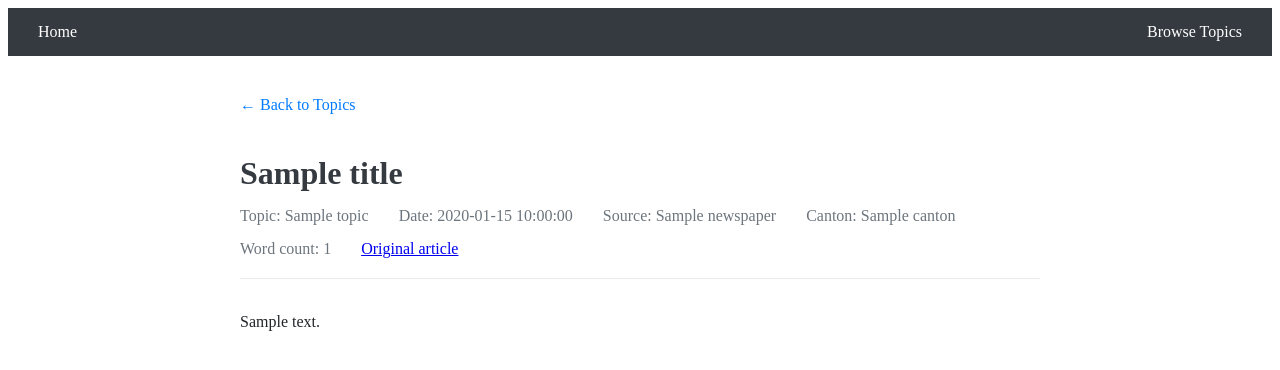
After one commit to TheRori/newspapers-scrap, a Flask app: template templates/view_file.html in a window 1280 px wide. The commit adds this page. Shown: the top 370 px of the page. Run offline with Flask 3, Linux system fonts and the light colour scheme; the template is opened without the code that fills it: most values are stand-ins (such as "Sample title", 1, 10 or a date in 2020).

Commit message:
feat(browser) Add the browser with filters and content dynamically displayed

```diff
--- a/app.py
+++ b/app.py
@@ -1,4 +1,6 @@
 # app.py
+from pathlib import Path
+
 import logging_config
 import json
 import os
@@ -12,8 +14,6 @@ from flask import Flask, render_template, request, jsonify
 from flask_socketio import SocketIO
 from queue import Queue, Empty
 from threading import Thread
-
-
 
 logger = logging.getLogger(__name__)
 
@@ -43,9 +43,10 @@ def stream_process(process, queue):
                 try:
                     with open(json_path, 'r', encoding='utf-8') as f:
                         article_data = json.load(f)
-                        queue.put(f"Article: {article_data['title']}")
-                        queue.put(f"Source: {article_data['newspaper']} ({article_data['date']})")
-                        queue.put(f"URL: {article_data['url']}")
+                        queue.put(f"Article: {article_data.get('title', 'No title')}")
+                        queue.put(
+                            f"Source: {article_data.get('newspaper', 'Unknown')} ({article_data.get('date', 'Unknown')})")
+                        queue.put(f"URL: {article_data.get('url', 'No URL')}")
                         queue.put("---")
                 except Exception as e:
                     queue.put(f"Error reading article data: {str(e)}")
@@ -71,6 +72,153 @@ def stream_process(process, queue):
         process.stdout.close()
         queue.put("Search process completed")
 
+
+import os
+from flask import send_from_directory, abort
+
+
+# Add this route to browse topics and files
+@app.route('/browse')
+def browse_topics():
+    """Display the topics directory structure with rich metadata and filtering"""
+    topics_dir = Path('data') / 'by_topic'
+
+    # Get filter parameters
+    filter_word = request.args.get('filter_word', '').strip().lower()
+    filter_date_from = request.args.get('date_from', '')
+    filter_date_to = request.args.get('date_to', '')
+
+    # Get word count filter parameters
+    min_words = request.args.get('min_words', '')
+    max_words = request.args.get('max_words', '')
+
+    # Convert to integers if present
+    min_words = int(min_words) if min_words and min_words.isdigit() else None
+    max_words = int(max_words) if max_words and max_words.isdigit() else None
+
+    if not os.path.exists(topics_dir):
+        return render_template('browse.html', error=f'Topics directory {topics_dir} not found', topics=[])
+
+    topics = []
+    for topic in sorted(os.listdir(topics_dir)):
+        topic_path = os.path.join(topics_dir, topic)
+        if os.path.isdir(topic_path):
+            topic_info = {
+                'name': topic,
+                'files': []
+            }
+
+            for file in sorted(os.listdir(topic_path)):
+                if file.endswith('.json'):
+                    file_path = os.path.join(topic_path, file)
+                    try:
+                        with open(file_path, 'r', encoding='utf-8') as f:
+                            file_data = json.load(f)
+
+                            # Check if file matches the filter criteria
+                            include_file = True
+
+                            # Word filter (in title or content)
+                            if filter_word:
+                                title = file_data.get('title', '').lower()
+                                content = file_data.get('content', '').lower()
+                                if filter_word not in title and filter_word not in content:
+                                    include_file = False
+
+                            # Date range filter
+                            if include_file and (filter_date_from or filter_date_to):
+                                file_date = file_data.get('date', '')
+                                if filter_date_from and file_date < filter_date_from:
+                                    include_file = False
+                                if filter_date_to and file_date > filter_date_to:
+                                    include_file = False
+
+                            # Word count filter
+                            if include_file and (min_words is not None or max_words is not None):
+                                word_count = file_data.get('word_count', 0)
+                                if min_words is not None and word_count < min_words:
+                                    include_file = False
+                                if max_words is not None and word_count > max_words:
+                                    include_file = False
+
+                            if include_file:
+                                file_info = {
+                                    'filename': file,
+                                    'title': file_data.get('title', 'No title'),
+                                    'date': file_data.get('date', 'Unknown date'),
+                                    'word_count': file_data.get('word_count', 0),
+                                    'newspaper': file_data.get('newspaper', 'Unknown source'),
+                                    'canton': file_data.get('canton', None)
+                                }
+                                topic_info['files'].append(file_info)
+                    except Exception as e:
+                        logger.error(f"Error reading file {file_path}: {str(e)}")
+                        if not filter_word and not filter_date_from and not filter_date_to and min_words is None and max_words is None:
+                            # Only add error files if no filters are active
+                            topic_info['files'].append({
+                                'filename': file,
+                                'title': 'Error reading file',
+                                'error': str(e)
+                            })
+            topics.append(topic_info)
+
+    return render_template(
+        'browse.html',
+        topics=topics,
+        filter_word=filter_word,
+        date_from=filter_date_from,
+        date_to=filter_date_to,
+        min_words=min_words or '',
+        max_words=max_words or ''
+    )
+
+@app.route('/browse/<topic>/<filename>')
+def view_file(topic, filename):
+    """View a specific JSON file with complete metadata"""
+    file_path = os.path.join('data', 'by_topic', topic, filename)
+
+    if not os.path.exists(file_path) or not file_path.endswith('.json'):
+        abort(404)
+
+    try:
+        with open(file_path, 'r', encoding='utf-8') as f:
+            full_content = json.load(f)
+            # Extract metadata for template
+            metadata = {
+                'title': full_content.get('title', ''),
+                'content': full_content.get('content', ''),
+                'date': full_content.get('date', ''),
+                'newspaper': full_content.get('newspaper', ''),
+                'canton': full_content.get('canton', ''),
+                'word_count': full_content.get('word_count', ''),
+                'url': full_content.get('url', '')
+            }
+        return render_template('view_file.html', filename=filename, topic=topic, **metadata)
+    except Exception as e:
+        logger.error(f"Error reading file {file_path}: {str(e)}")
+        return render_template('view_file.html', error=str(e), filename=filename, topic=topic)
+
+
+@app.route('/api/file/<topic>/<filename>')
+def get_file_content(topic, filename):
+    """API endpoint to get file content as JSON"""
+    file_path = os.path.join('data', 'by_topic', topic, filename)
+
+    if not os.path.exists(file_path) or not file_path.endswith('.json'):
+        return jsonify({'error': 'File not found'}), 404
+
+    try:
+        with open(file_path, 'r', encoding='utf-8') as f:
+            full_content = json.load(f)
+            # Extract only title and content
+            result = {
+                'title': full_content.get('title', ''),
+                'content': full_content.get('content', '')
+            }
+        return jsonify(result)
+    except Exception as e:
+        logger.error(f"Error reading file {file_path}: {str(e)}")
+        return jsonify({'error': str(e)}), 500
 
 
 @app.route('/')
--- a/templates/index.html
+++ b/templates/index.html
@@ -9,7 +9,10 @@
 </head>
 <body>
     <div class="container mt-4">
-        <h1>Newspaper Archive Search Tool</h1>
+        <div class="d-flex justify-content-between align-items-center mb-4">
+            <h1>Newspaper Archive Search Tool</h1>
+            <a href="{{ url_for('browse_topics') }}" class="btn btn-outline-primary">Browse Articles by Topic</a>
+        </div>
 
         <div class="card mb-4">
             <div class="card-header">Search Parameters</div>
--- /dev/null
+++ b/templates/view_file.html
@@ -0,0 +1,115 @@
+<!DOCTYPE html>
+<html lang="en">
+<head>
+    <meta charset="UTF-8">
+    <meta name="viewport" content="width=device-width, initial-scale=1.0">
+    <title>{{ title }} - Article Viewer</title>
+    <link rel="stylesheet" href="{{ url_for('static', filename='css/style.css') }}">
+    <style>
+        .container {
+            max-width: 800px;
+            margin: 0 auto;
+            padding: 20px;
+        }
+        .file-header {
+            margin-bottom: 30px;
+            padding-bottom: 20px;
+            border-bottom: 1px solid #e9ecef;
+        }
+        .file-header h1 {
+            margin-bottom: 15px;
+            color: #343a40;
+        }
+        .file-metadata {
+            margin-top: 10px;
+            display: flex;
+            flex-wrap: wrap;
+            gap: 15px;
+            color: #6c757d;
+        }
+        .metadata-item {
+            margin-right: 15px;
+        }
+        .article-content {
+            line-height: 1.6;
+            color: #212529;
+        }
+        .article-content p {
+            margin-bottom: 1em;
+        }
+        .navbar {
+            display: flex;
+            justify-content: space-between;
+            padding: 10px 20px;
+            background-color: #343a40;
+            margin-bottom: 20px;
+        }
+        .navbar a {
+            color: white;
+            text-decoration: none;
+            padding: 5px 10px;
+        }
+        .back-link {
+            display: inline-block;
+            margin-bottom: 20px;
+            color: #007bff;
+            text-decoration: none;
+        }
+        .back-link:hover {
+            text-decoration: underline;
+        }
+    </style>
+</head>
+<body>
+    <div class="navbar">
+        <a href="/">Home</a>
+        <a href="/browse">Browse Topics</a>
+    </div>
+
+    <div class="container">
+        {% if error %}
+        <div class="error-message">
+            {{ error }}
+        </div>
+        {% else %}
+        <a href="{{ url_for('browse_topics') }}" class="back-link">← Back to Topics</a>
+
+        <div class="file-header">
+            <h1>{{ title }}</h1>
+            <div class="file-metadata">
+                <div class="metadata-item">Topic: {{ topic }}</div>
+                {% if date %}
+                <div class="metadata-item">Date: {{ date }}</div>
+                {% endif %}
+                {% if newspaper %}
+                <div class="metadata-item">Source: {{ newspaper }}</div>
+                {% endif %}
+                {% if canton %}
+                <div class="metadata-item">Canton: {{ canton }}</div>
+                {% endif %}
+                {% if word_count %}
+                <div class="metadata-item">Word count: {{ word_count }}</div>
+                {% endif %}
+                {% if url %}
+                <div class="metadata-item">
+                    <a href="{{ url }}" target="_blank">Original article</a>
+                </div>
+                {% endif %}
+            </div>
+        </div>
+
+        <div class="article-content">
+            {% if content %}
+                {% for paragraph in content.split('\n') %}
+                    {% if paragraph.strip() %}
+                        <p>{{ paragraph }}</p>
+                    {% endif %}
+                {% endfor %}
+            {% else %}
+                <p>No content available for this article.</p>
+            {% endif %}
+        </div>
+        {% endif %}
+    </div>
+</body>
+</html>
```
Also changed, not shown: templates/browse.html (added, +263 -0 lines).
